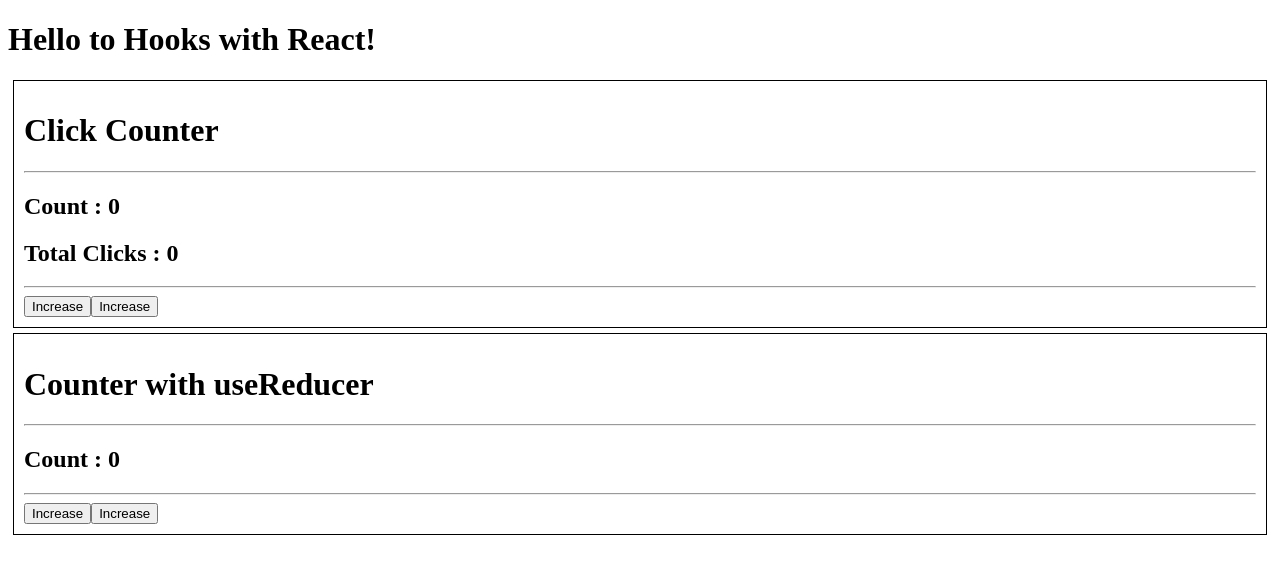
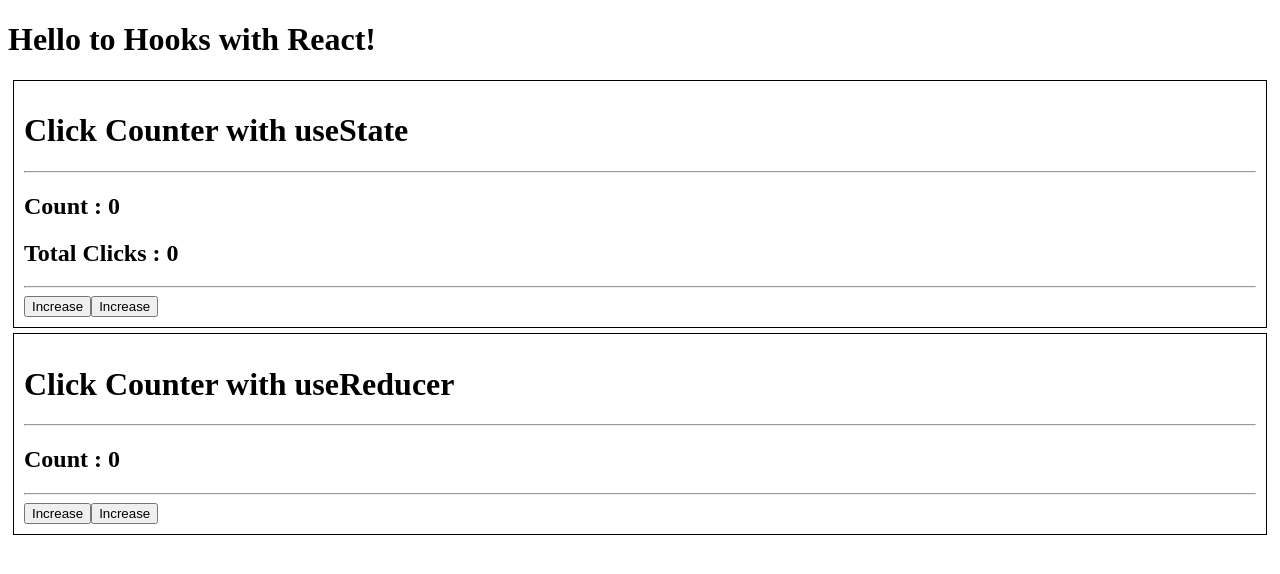
Before and after one commit to Thinkershine/React-Hooks, a Next.js app: page / in a window 1280 px wide. Shown: the top 574 px of the page. Built offline with nearby package versions, Linux system fonts and the light colour scheme.

Commit message:
Change Headings of Components

```diff
--- a/src/clickCounter.js
+++ b/src/clickCounter.js
@@ -22,7 +22,7 @@ const ClickCounter = () => {
 
   return (
     <div style={style}>
-      <h1>Click Counter</h1>
+      <h1>Click Counter with useState</h1>
       <hr />
       <h2>Count : {count}</h2>
       <h2>Total Clicks : {clickCount}</h2>
--- a/src/reducerClickCounter.js
+++ b/src/reducerClickCounter.js
@@ -30,7 +30,7 @@ const CounterWithReducer = () => {
 
   return (
     <div style={style}>
-      <h1>Counter with useReducer</h1>
+      <h1>Click Counter with useReducer</h1>
       <hr />
       <h2>Count : {state.count}</h2>
       <hr />
```
